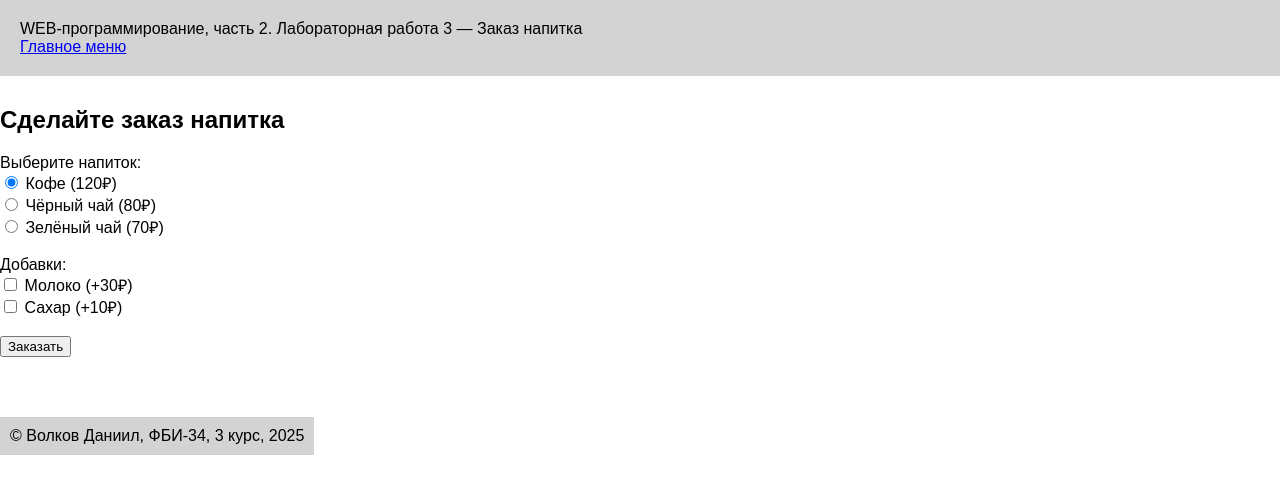
After one commit to ohweraohw1243/web-back-labs, a Flask app: page /lab3/order in a window 1280 px wide. The commit adds this page. Shown: the top 494 px of the page. Run offline with Flask 3, Linux system fonts and the light colour scheme.

Commit message:
заказ напитка

```diff
--- a/lab3.py
+++ b/lab3.py
@@ -33,8 +33,45 @@ def form1():
     age = request.args.get('age')
     sex = request.args.get('sex')
     errors = {}
-    if not user:
-        errors['user'] = 'Введите имя'
-    if not age:
-        errors['age'] = 'Заполните поле!'
+
+    if request.args:
+        if not user:
+            errors['user'] = 'Введите имя'
+        if not age:
+            errors['age'] = 'Заполните возраст'
+
+        if not errors:
+            return render_template('lab3/form1.html', user=user, age=age, sex=sex, errors={})
+
     return render_template('lab3/form1.html', user=user, age=age, sex=sex, errors=errors)
+
+@lab3.route('/lab3/order')
+def order():
+    return render_template('lab3/order.html')
+
+
+@lab3.route('/lab3/pay')
+def pay():
+    drink = request.args.get('drink')
+    milk = request.args.get('milk')
+    sugar = request.args.get('sugar')
+
+    prices = {
+        'coffee': 120,
+        'black-tea': 80,
+        'green-tea': 70
+    }
+
+    price = prices.get(drink, 0)
+    if milk == 'on':
+        price += 30
+    if sugar == 'on':
+        price += 10
+
+    return render_template('lab3/pay.html', drink=drink, milk=milk, sugar=sugar, price=price)
+
+
+@lab3.route('/lab3/success')
+def success():
+    price = request.args.get('price')
+    return render_template('lab3/success.html', price=price)
--- a/templates/lab3/form1.html
+++ b/templates/lab3/form1.html
@@ -3,7 +3,7 @@
 {% block lab %}Лабораторная работа 3{% endblock %}
 
 {% block main %}
-    {% if user %}
+    {% if user and age and not errors %}
         <h1>Привет, {{ user }}!</h1>
         <h2>Добро пожаловать на наш сайт!</h2>
         <div>Ваш возраст: {{ age }}</div>
@@ -19,7 +19,7 @@
             <div>
                 <input type="text" placeholder="Как вас зовут?" name="user" value="{{ user or '' }}">
                 {% if errors.user %}
-                    <span class="error">{{ errors.user }}</span>
+                    <span class="error" style="color:red;">{{ errors.user }}</span>
                 {% endif %}
             </div>
 
@@ -27,7 +27,7 @@
             <div>
                 <input type="number" placeholder="Какой ваш возраст?" name="age" value="{{ age or '' }}">
                 {% if errors.age %}
-                    <span class="error">{{ errors.age }}</span>
+                    <span class="error" style="color:red;">{{ errors.age }}</span>
                 {% endif %}
             </div>
 
--- a/templates/lab3/lab3.html
+++ b/templates/lab3/lab3.html
@@ -13,5 +13,6 @@
         <li><a href="/lab3/cookie">Куки</a></li>
         <li><a href="/lab3/del_cookie">Удалить куки</a></li>
         <li><a href="/lab3/form1">Форма</a></li>
+        <li><a href="/lab3/order">Заказ напитка</a></li>
     </ul>
 {% endblock %}
--- /dev/null
+++ b/templates/lab3/order.html
@@ -0,0 +1,20 @@
+{% extends "base.html" %}
+
+{% block lab %}Лабораторная работа 3 — Заказ напитка{% endblock %}
+
+{% block main %}
+    <h2>Сделайте заказ напитка</h2>
+
+    <form action="/lab3/pay" method="get">
+        <label>Выберите напиток:</label><br>
+        <input type="radio" name="drink" value="coffee" checked> Кофе (120₽)<br>
+        <input type="radio" name="drink" value="black-tea"> Чёрный чай (80₽)<br>
+        <input type="radio" name="drink" value="green-tea"> Зелёный чай (70₽)<br><br>
+
+        <label>Добавки:</label><br>
+        <input type="checkbox" name="milk"> Молоко (+30₽)<br>
+        <input type="checkbox" name="sugar"> Сахар (+10₽)<br><br>
+
+        <button type="submit">Заказать</button>
+    </form>
+{% endblock %}
```
Also changed, not shown: templates/lab3/pay.html (added, +28 -0 lines), templates/lab3/success.html (added, +9 -0 lines).
